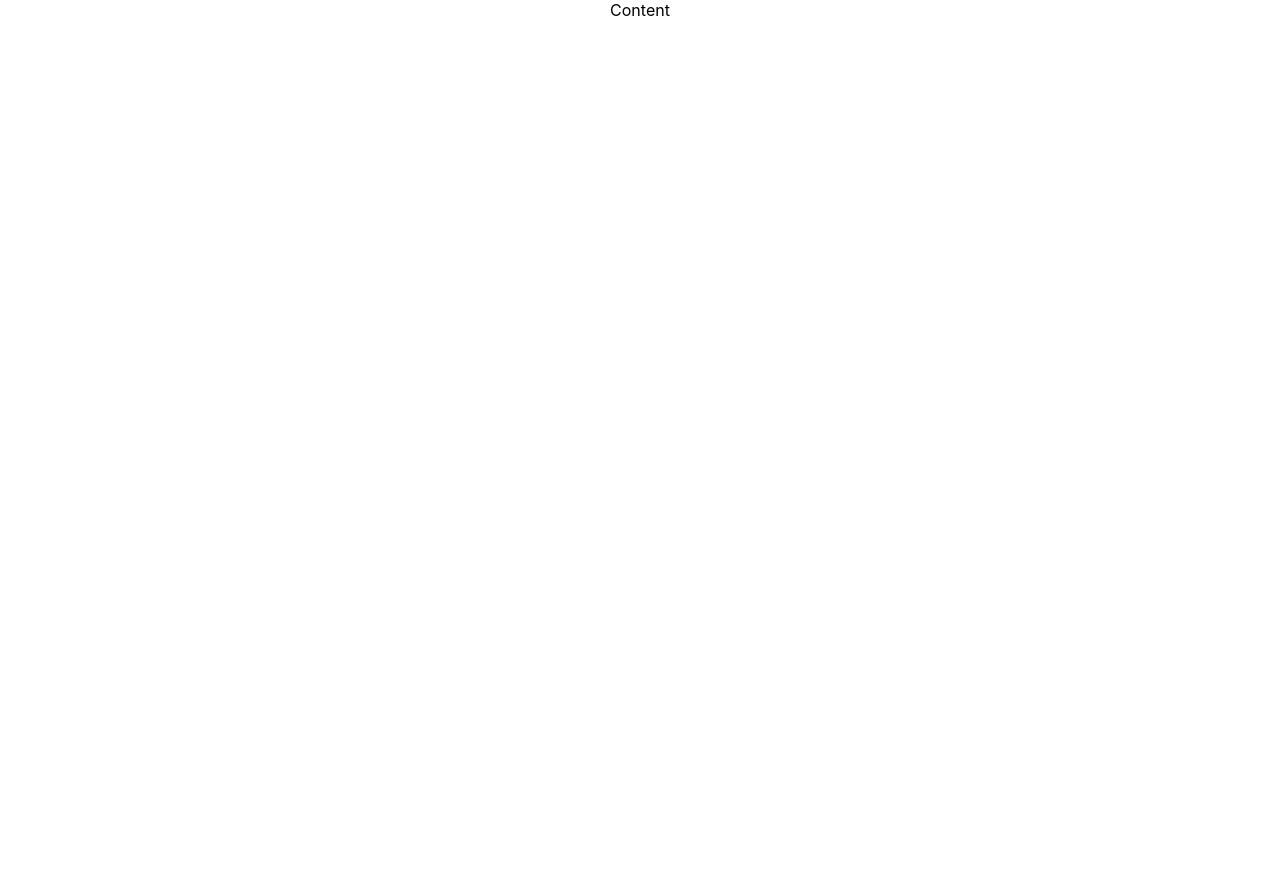
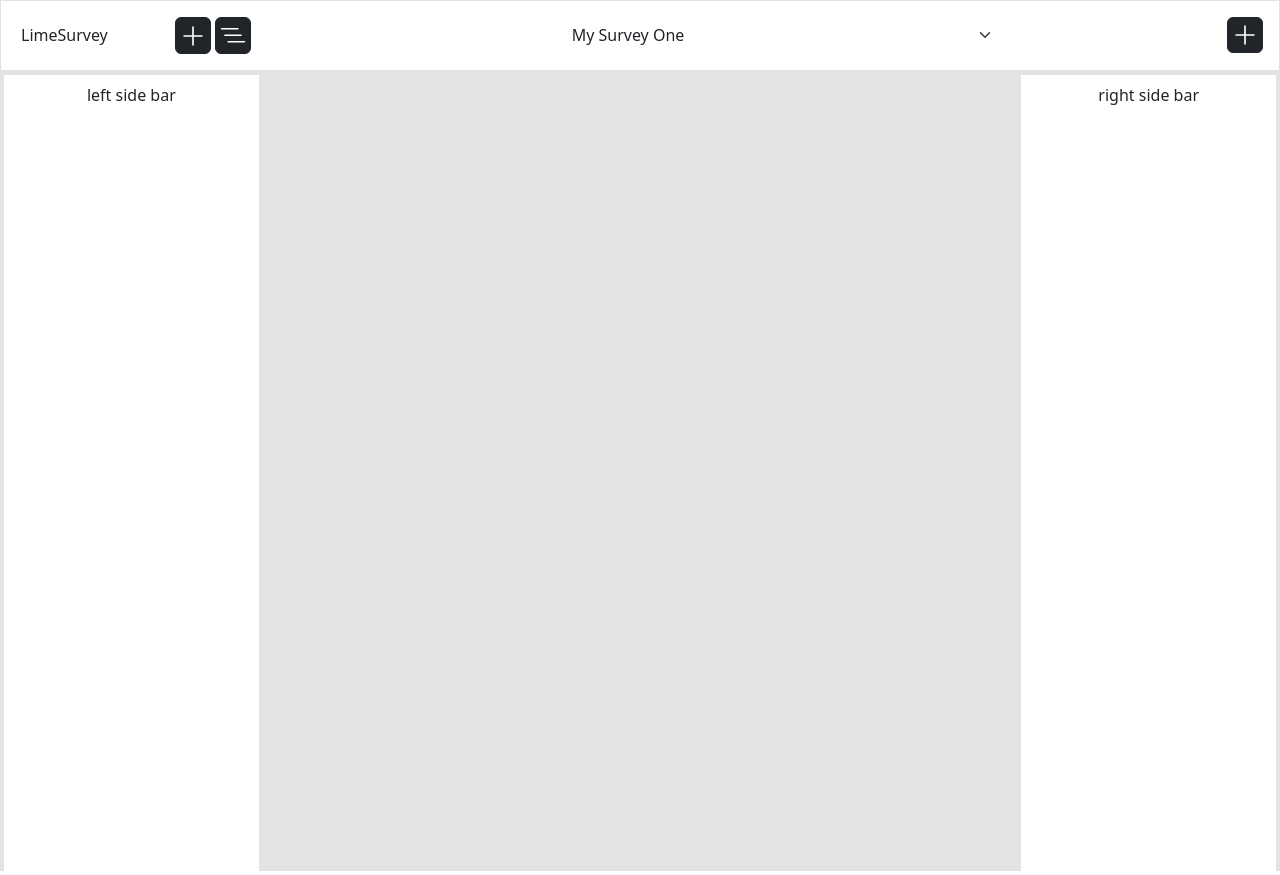
Before and after one commit to LimeSurvey/react-app-proto, a React (Create React App) app in the folder app/: page / in a window 1280 px wide. Before the commit the page ends 800 px from the top, so only its background shows below. Built offline with nearby package versions, Linux system fonts and the light colour scheme.

Commit message:
Test react-boostrap layout

```diff
--- a/app/package.json
+++ b/app/package.json
@@ -10,7 +10,9 @@
     "@types/node": "^16.11.68",
     "@types/react": "^18.0.21",
     "@types/react-dom": "^18.0.6",
+    "bootstrap": "^5.2.2",
     "react": "^18.2.0",
+    "react-bootstrap": "^2.5.0",
     "react-dom": "^18.2.0",
     "react-scripts": "5.0.1",
     "typescript": "^4.8.4",
--- a/app/src/component/app/App.scss
+++ b/app/src/component/app/App.scss
@@ -1,38 +1,38 @@
-.App {
-  text-align: center;
+@import "~bootstrap/scss/bootstrap";
+html,
+body {
+  height: 100%;
 }
 
-.App-logo {
-  height: 40vmin;
-  pointer-events: none;
+#root {
+  background-color: #e3e3e3;
+  display: flex;
+  flex-direction: column;
+  height: 100%;
+  width: 100%;
 }
 
-@media (prefers-reduced-motion: no-preference) {
-  .App-logo {
-    animation: App-logo-spin infinite 20s linear;
+.top-bar {
+  background-color: white;
+  select.text-align-center {
+    text-align-last: center;
   }
 }
 
-.App-header {
-  background-color: #282c34;
-  min-height: 100vh;
-  display: flex;
-  flex-direction: column;
-  align-items: center;
-  justify-content: center;
-  font-size: calc(10px + 2vmin);
-  color: white;
+#container {
+  height: 100%;
+  background-color: #e3e3e3;
 }
 
-.App-link {
-  color: #61dafb;
+#content {
+  height: 100%;
+  background-color: #e3e3e3;
 }
 
-@keyframes App-logo-spin {
-  from {
-    transform: rotate(0deg);
-  }
-  to {
-    transform: rotate(360deg);
-  }
+.sidebar {
+    background-color: white;
+    display: flex;
+    flex-direction: column;
+    height: 100%;
+    width: 100%;
 }
--- a/app/src/component/app/App.tsx
+++ b/app/src/component/app/App.tsx
@@ -1,11 +1,60 @@
 import React from 'react';
+import 'bootstrap/dist/css/bootstrap.min.css';
 import './App.scss';
+import ThemeProvider from 'react-bootstrap/ThemeProvider'
+import Container from 'react-bootstrap/Container';
+import Form from 'react-bootstrap/Form';
+import Button from 'react-bootstrap/Button';
+import Row from 'react-bootstrap/Row';
+import Col from 'react-bootstrap/Col';
+import { PlusLg, ListNested } from 'react-bootstrap-icons';
 
 function App() {
   return (
-    <div className="App">
-      Content
-    </div>
+    <ThemeProvider
+        breakpoints={['xxxl', 'xxl', 'xl', 'lg', 'md', 'sm', 'xs', 'xxs']}
+    >
+        <Container id="container" fluid>
+            <Row className="top-bar border">
+                <Col className="d-flex align-items-center justify-content-between p-2 m-1">
+                    <span className="p-2">LimeSurvey</span>
+                    <span>
+                        <Button variant="dark" className="p-1 m-1">
+                            <PlusLg size={26}/>
+                        </Button>
+                        <Button variant="dark" className="p-1">
+                            <ListNested size={26}/>
+                        </Button>
+                    </span>
+                </Col>
+                <Col xs={7} className="d-flex align-items-center justify-content-center p-2 m-1">
+                    <Form.Select
+                        aria-label="Default select example"
+                        className="text-align-center"
+                        style={{border: 0, backgroundColor: 'transparent'}}>
+                        <option value="1">My Survey One</option>
+                        <option value="2">My Survey Two</option>
+                        <option value="3">My Survey Three</option>
+                    </Form.Select>
+                </Col>
+                <Col className="d-flex align-items-center justify-content-end p-2 m-1">
+                    <Button className="d-flex ml-auto p-1 m-1" variant="dark">
+                        <PlusLg size={26}/>
+                    </Button>
+                </Col>
+            </Row>
+            <Row id="content">
+                <Col className="sidebar sidebar-l d-flex align-items-center justify-content-start p-2 m-1">
+                    left side bar
+                </Col>
+                <Col xs={7} className="d-flex align-items-center justify-content-center p-2 m-1">
+                </Col>
+                <Col className="sidebar sidebar-r d-flex align-items-center justify-content-start p-2 m-1">
+                    right side bar
+                </Col>
+            </Row>
+        </Container>
+    </ThemeProvider>
   );
 }
 
--- a/app/src/index.tsx
+++ b/app/src/index.tsx
@@ -1,6 +1,5 @@
 import React from 'react';
 import ReactDOM from 'react-dom/client';
-import './index.scss';
 import App from './component/app/App';
 import reportWebVitals from './reportWebVitals';
 
```
Also changed, not shown: 1 other file (tests, documents, lock files or other folders).
